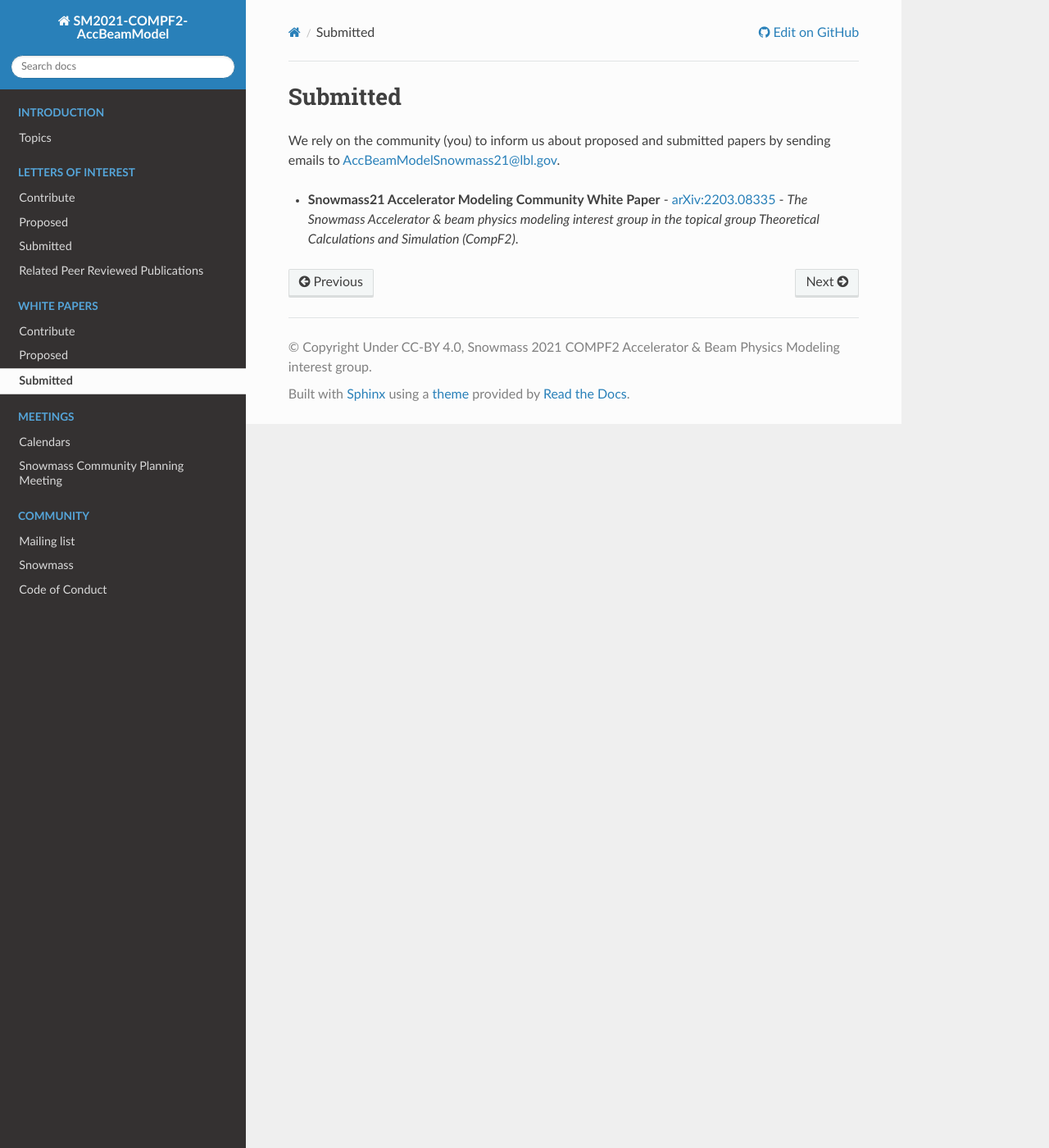
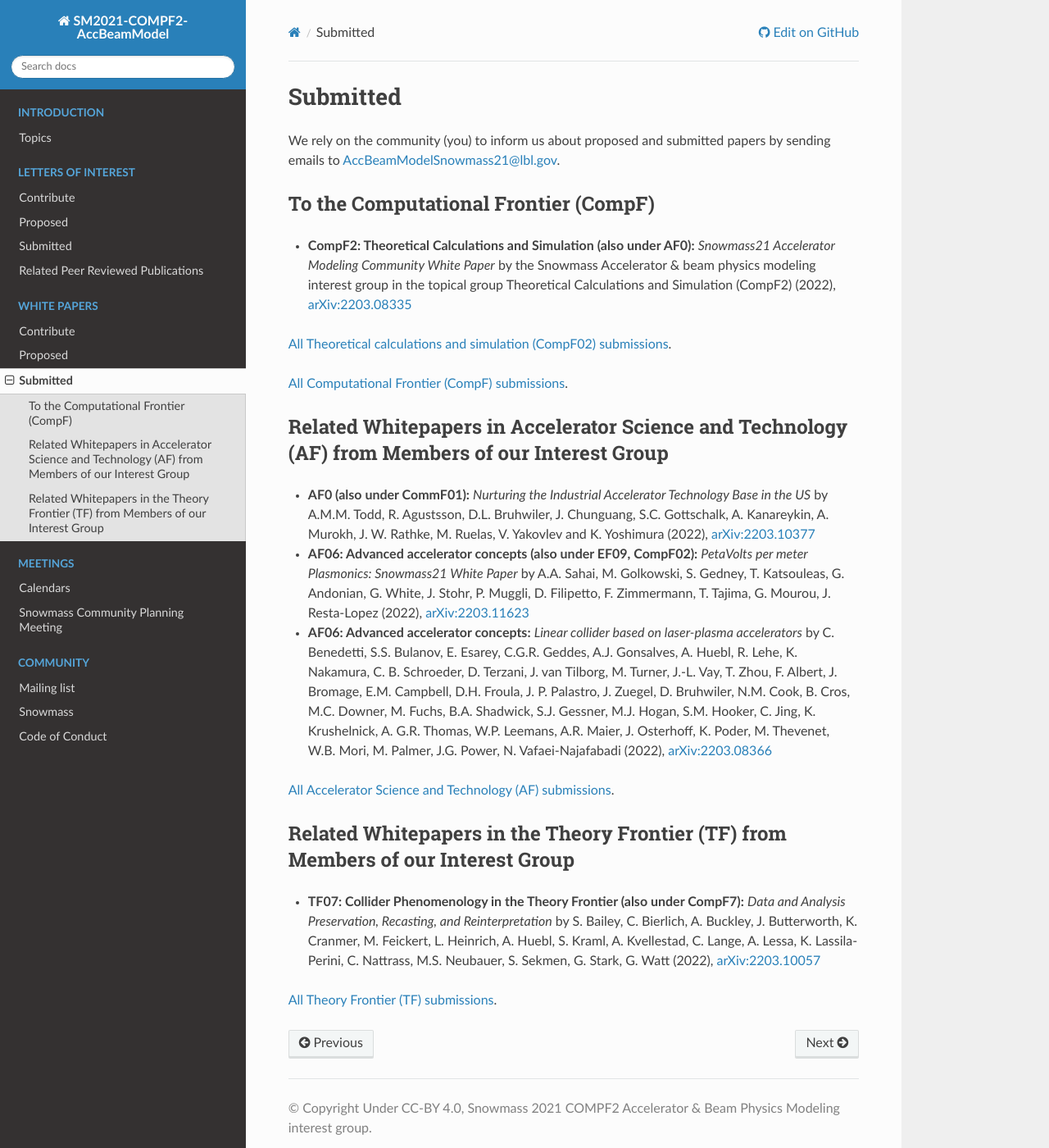
Before and after one commit to snowmass-compf2-accbeammodel/snowmass-compf2-accbeammodel.github.io, a Sphinx documentation site: the page built from docs/source/papers/submitted.rst, in a window 1280 px wide and 1400 px high. Shown: the whole window at 82% size. Built offline with Sphinx 7.4.7 and the Read the Docs theme 2.0.0, drawn with Linux system fonts in a browser that asks for light colours.

Commit message:
Whitepapers: Cross-Link Secondary Categories (#24)
* Whitepapers: Cross-Link Secondary Categories

Add more whitepapers that are either using CompF2 as secondary
category with accelerator/beam relation, are closely related,
referenced in our whitepaper and/or written by members of our
interest group.

* Reorder, Add Theory Frontier Section

```diff
--- a/docs/source/papers/submitted.rst
+++ b/docs/source/papers/submitted.rst
@@ -5,4 +5,31 @@ Submitted
 
 We rely on the community (you) to inform us about proposed and submitted papers by sending emails to AccBeamModelSnowmass21@lbl.gov.
 
-- **Snowmass21 Accelerator Modeling Community White Paper** - `arXiv:2203.08335 <https://arxiv.org/abs/2203.08335>`__ - *The Snowmass Accelerator & beam physics modeling interest group in the topical group Theoretical Calculations and Simulation (CompF2)*.
+To the Computational Frontier (CompF)
+"""""""""""""""""""""""""""""""""""""
+
+- **CompF2: Theoretical Calculations and Simulation (also under AF0):** *Snowmass21 Accelerator Modeling Community White Paper* by the Snowmass Accelerator & beam physics modeling interest group in the topical group Theoretical Calculations and Simulation (CompF2) (2022), `arXiv:2203.08335 <https://arxiv.org/abs/2203.08335>`__
+
+`All Theoretical calculations and simulation (CompF02) submissions <https://snowmass21.org/submissions/compf#compf02theoretical_calculations_and_simulation>`__.
+
+`All Computational Frontier (CompF) submissions <https://snowmass21.org/submissions/compf>`__.
+
+
+Related Whitepapers in Accelerator Science and Technology (AF) from Members of our Interest Group
+"""""""""""""""""""""""""""""""""""""""""""""""""""""""""""""""""""""""""""""""""""""""""""""""""
+
+- **AF0 (also under CommF01):** *Nurturing the Industrial Accelerator Technology Base in the US* by A.M.M. Todd, R. Agustsson, D.L. Bruhwiler, J. Chunguang, S.C. Gottschalk, A. Kanareykin, A. Murokh, J. W. Rathke, M. Ruelas, V. Yakovlev and K. Yoshimura (2022), `arXiv:2203.10377 <https://arxiv.org/abs/2203.10377>`__
+
+- **AF06: Advanced accelerator concepts (also under EF09, CompF02):** *PetaVolts per meter Plasmonics: Snowmass21 White Paper* by A.A. Sahai, M. Golkowski, S. Gedney, T. Katsouleas, G. Andonian, G. White, J. Stohr, P. Muggli, D. Filipetto, F. Zimmermann, T. Tajima, G. Mourou, J. Resta-Lopez (2022), `arXiv:2203.11623 <https://arxiv.org/abs/2203.11623>`__
+
+- **AF06: Advanced accelerator concepts:** *Linear collider based on laser-plasma accelerators* by C. Benedetti, S.S. Bulanov, E. Esarey, C.G.R. Geddes, A.J. Gonsalves, A. Huebl, R. Lehe, K. Nakamura, C. B. Schroeder, D. Terzani, J. van Tilborg, M. Turner, J.-L. Vay, T. Zhou, F. Albert, J. Bromage, E.M. Campbell, D.H. Froula, J. P. Palastro, J. Zuegel, D. Bruhwiler, N.M. Cook, B. Cros, M.C. Downer, M. Fuchs, B.A. Shadwick, S.J. Gessner, M.J. Hogan, S.M. Hooker, C. Jing, K. Krushelnick, A. G.R. Thomas, W.P. Leemans, A.R. Maier, J. Osterhoff, K. Poder, M. Thevenet, W.B. Mori, M. Palmer, J.G. Power, N. Vafaei-Najafabadi (2022), `arXiv:2203.08366 <https://arxiv.org/abs/2203.08366>`__
+
+`All Accelerator Science and Technology (AF) submissions <https://snowmass21.org/submissions/af>`__.
+
+
+Related Whitepapers in the Theory Frontier (TF) from Members of our Interest Group
+""""""""""""""""""""""""""""""""""""""""""""""""""""""""""""""""""""""""""""""""""
+
+- **TF07: Collider Phenomenology in the Theory Frontier (also under CompF7):** *Data and Analysis Preservation, Recasting, and Reinterpretation* by S. Bailey, C. Bierlich, A. Buckley, J. Butterworth, K. Cranmer, M. Feickert, L. Heinrich, A. Huebl, S. Kraml, A. Kvellestad, C. Lange, A. Lessa, K. Lassila-Perini, C. Nattrass, M.S. Neubauer, S. Sekmen, G. Stark, G. Watt (2022), `arXiv:2203.10057 <https://arxiv.org/abs/2203.10057>`__
+
+`All Theory Frontier (TF) submissions <https://snowmass21.org/submissions/tf>`__.
```
